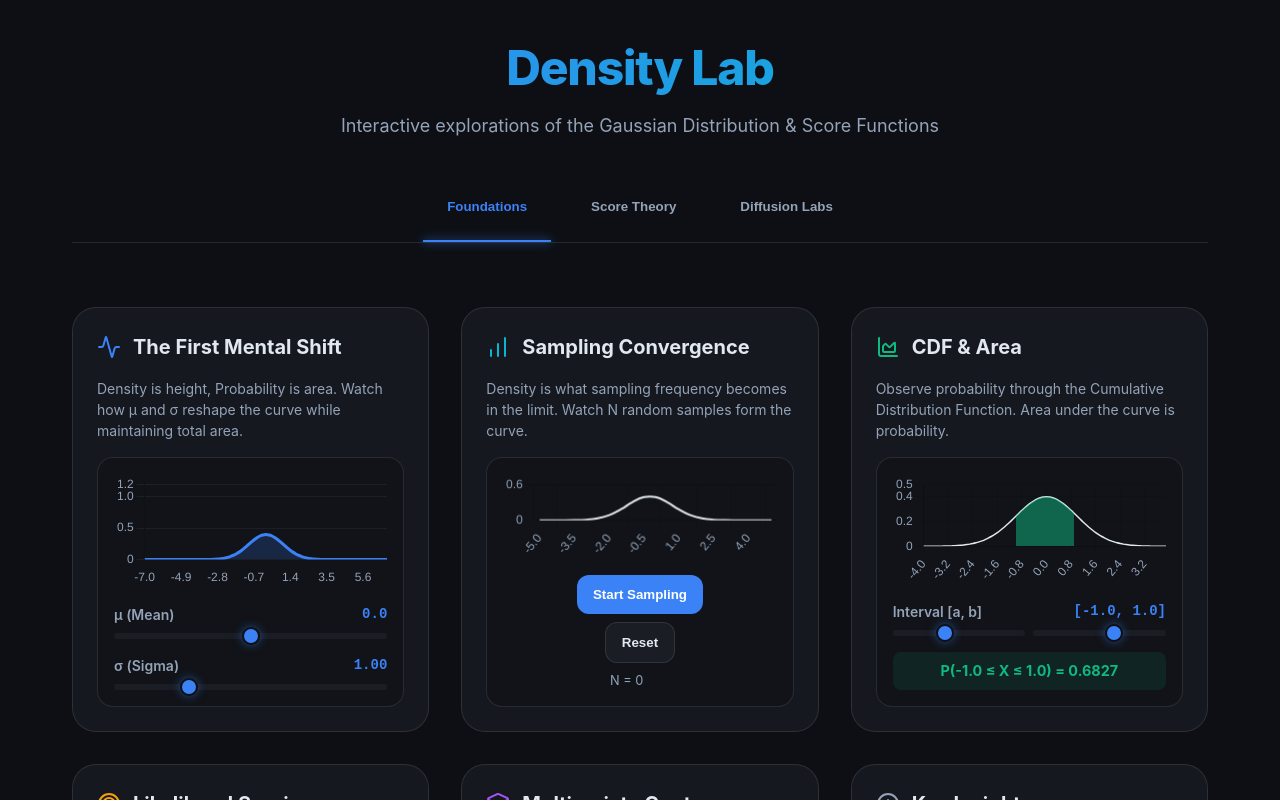
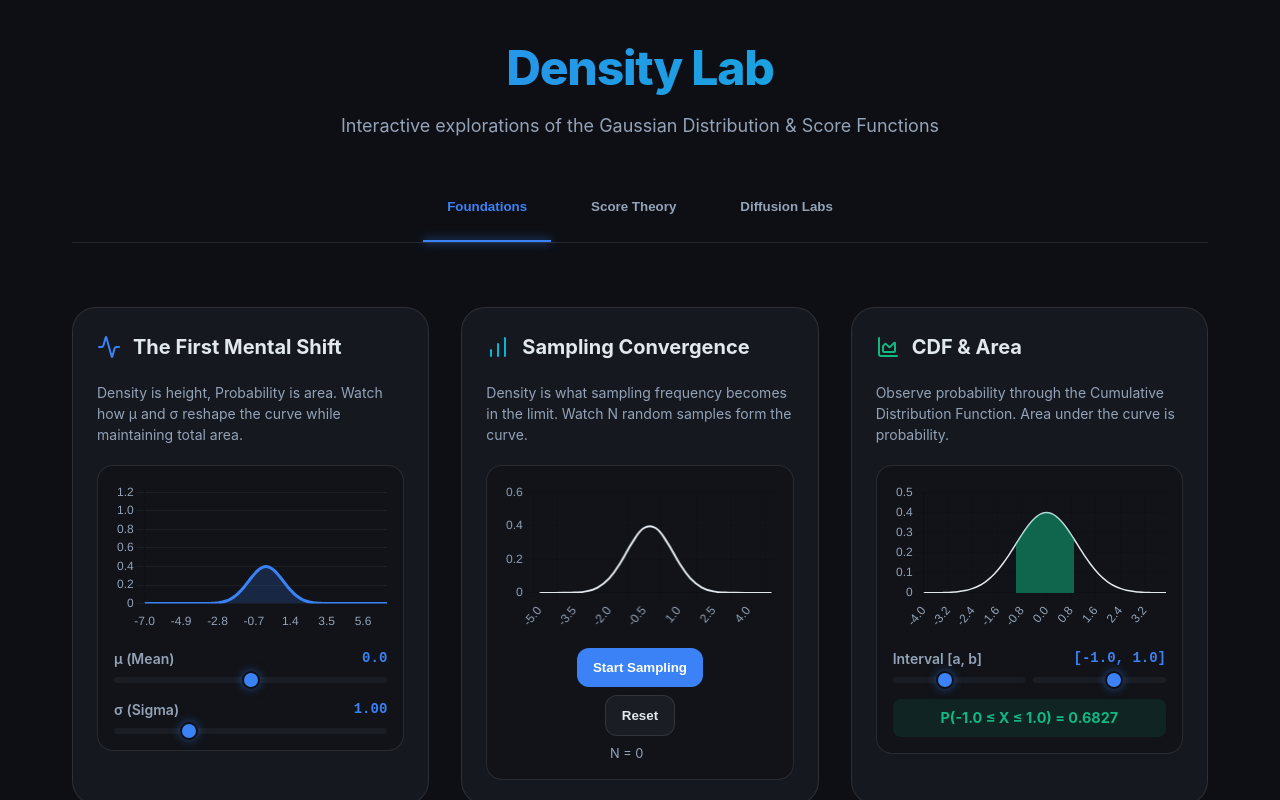
Before and after one commit to VicoErv/density-lab, a React (Vite) app: page / in a window 1280 px wide. Shown: the top 800 px of the page. Built offline with nearby package versions, Linux system fonts and the light colour scheme.

Commit message:
Fix DSM visibility: remove overflow clipping and adjust heights

```diff
--- a/src/index.css
+++ b/src/index.css
@@ -84,7 +84,7 @@ header p {
   transition: transform 0.2s ease, box-shadow 0.2s ease;
   display: flex;
   flex-direction: column;
-  gap: 1rem;
+  gap: 1.25rem;
 }
 
 .card:hover {
@@ -109,9 +109,8 @@ header p {
 .visual-container {
   background: rgba(0, 0, 0, 0.2);
   border-radius: 1rem;
-  height: 250px;
+  min-height: 250px;
   position: relative;
-  overflow: hidden;
   border: 1px solid var(--border-color);
 }
 
```
